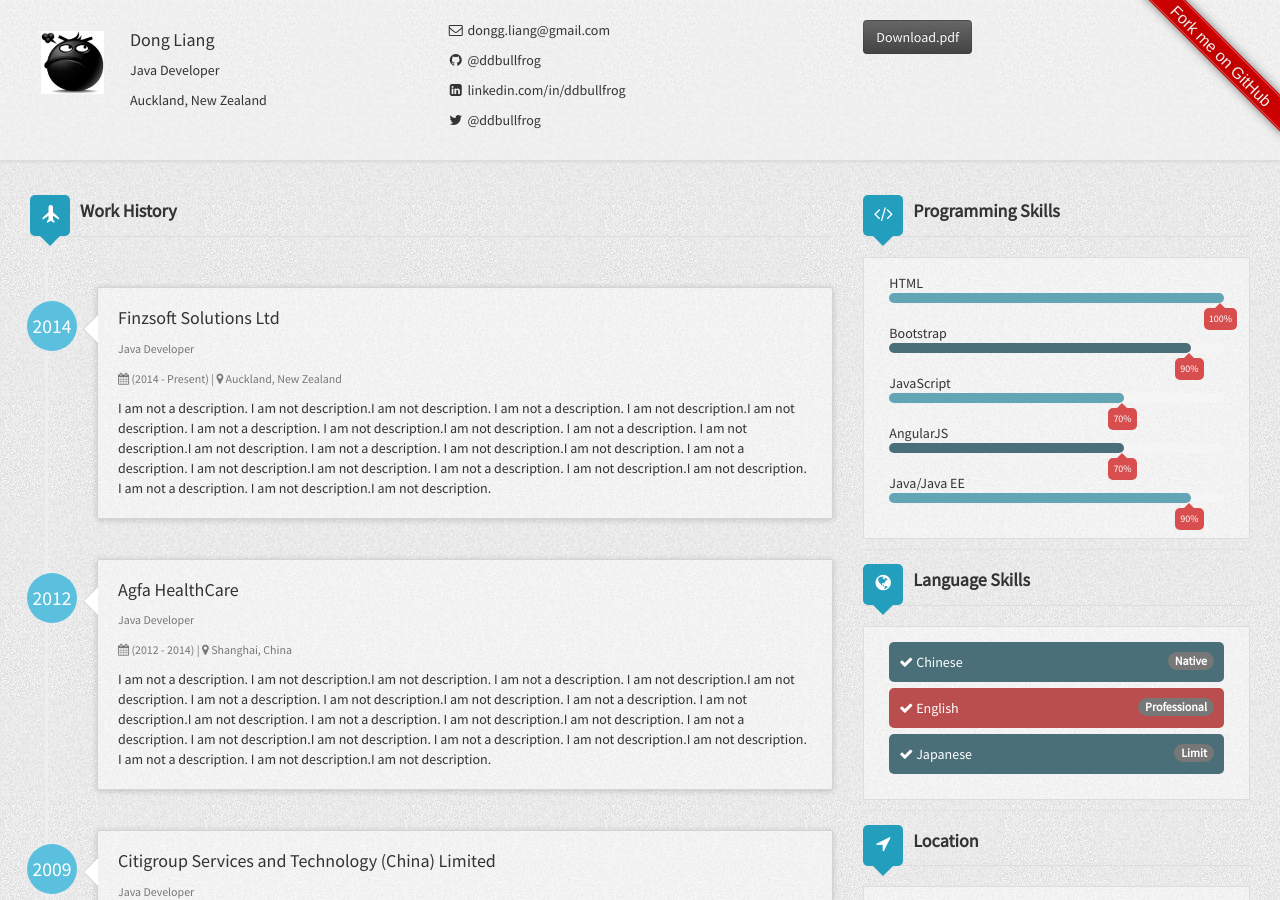
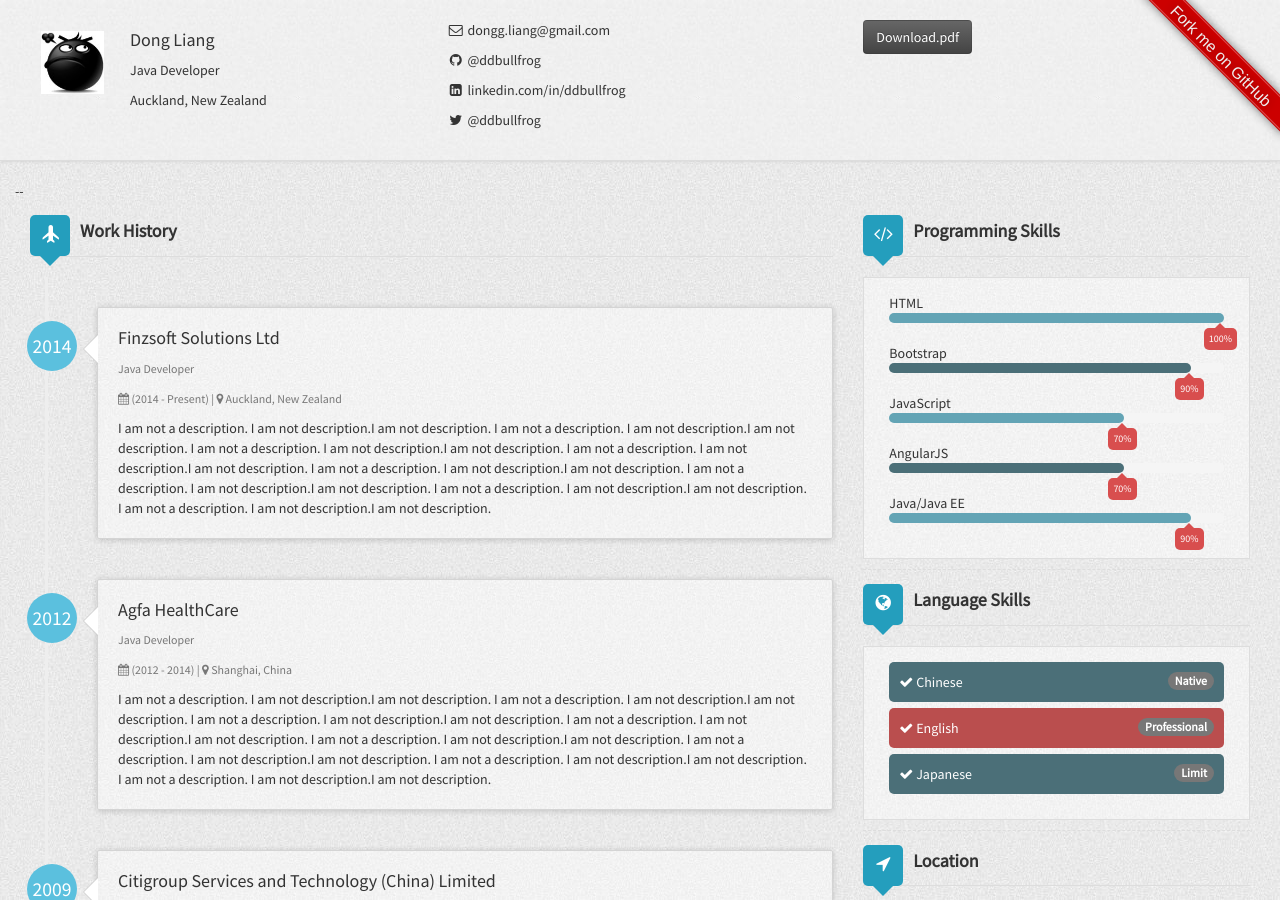
Before and after one commit to eaojunior/eaojunior.github.io, a Jekyll site: the page built from index.html, in a window 1280 px wide and 900 px high. Built offline with Jekyll 4.4.1, drawn with Linux system fonts in a browser that asks for light colours; nearby versions of some CDN libraries; grey boxes are pictures that could not be loaded.

Commit message:
Initial commit

```diff
--- a/index.html
+++ b/index.html
@@ -1,7 +1,7 @@
 ---
 layout: default
 ---
-<div class="container-fluid">
+<div class="container-fluid">--
     <div class="row-fluid">
         <div class="col-md-8">
             {% if site.author.workHistory %}
```
